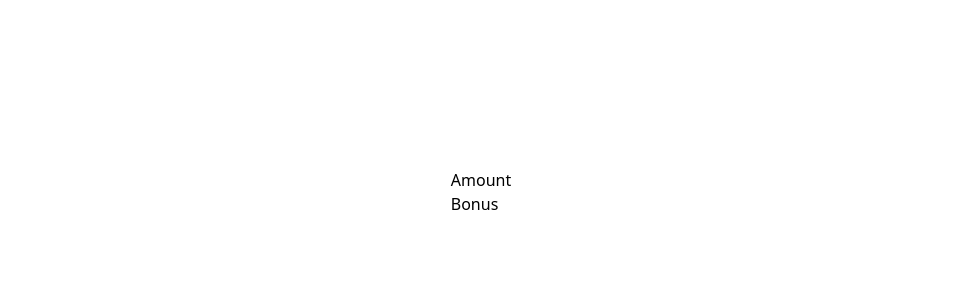
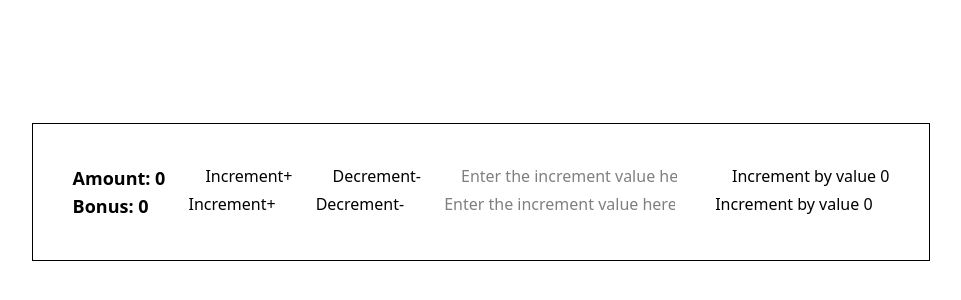
Before and after one commit to NischalPaliwal/Redux, a React (Vite) app in the folder react-with-redux/: page / in a window 1280 px wide. Shown: the part 208-508 px from the top of the page, without its empty margins (159-1120 px from the left). Built offline with nearby package versions, Linux system fonts and the light colour scheme.

Commit message:
feat: enhance Amount and Bonus components with increment/decrement functionality and input for custom increment value

```diff
--- a/react-with-redux/src/App.jsx
+++ b/react-with-redux/src/App.jsx
@@ -5,7 +5,7 @@ function App() {
 
   return (
     <div className="min-h-screen flex justify-center items-center">
-      <div className=''>
+      <div className='flex-col justify-center items-center border p-10'>
       <Amount />
       <Bonus />
       </div>
--- a/react-with-redux/src/components/Amount.jsx
+++ b/react-with-redux/src/components/Amount.jsx
@@ -1,8 +1,17 @@
 import React from 'react'
 
 const Amount = () => {
+  const [amount, setAmount] = React.useState(0);
+  const [incValue, setIncValue] = React.useState(0);
+
   return (
-    <div>Amount</div>
+    <div className='flex gap-10'>
+      <div className='font-bold text-lg'>Amount: {amount}</div>
+      <div><button onClick={() => setAmount(amount => amount + 1)}>Increment+</button></div>
+      <div><button onClick={() => setAmount(amount => amount - 1)}>Decrement-</button></div>
+      <div><input type='number' onChange={(e) => setIncValue(e.target.value)} placeholder='Enter the increment value here' /></div>
+      <div><button onClick={() => setAmount(amount => amount + Number(incValue))}>Increment by value {incValue}</button></div>
+    </div>
   )
 }
 
--- a/react-with-redux/src/components/Bonus.jsx
+++ b/react-with-redux/src/components/Bonus.jsx
@@ -1,8 +1,17 @@
 import React from 'react'
 
 const Bonus = () => {
+  const [bonus, setBonus] = React.useState(0);
+  const [incValue, setIncValue] = React.useState(0);
+
   return (
-    <div>Bonus</div>
+    <div className='flex gap-10'>
+      <div className='font-bold text-lg'>Bonus: {bonus}</div>
+      <div><button onClick={() => setBonus(bonus => bonus + 1)}>Increment+</button></div>
+      <div><button onClick={() => setBonus(bonus => bonus - 1)}>Decrement-</button></div>
+      <div><input onChange={(e) => setIncValue(e.target.value)} placeholder='Enter the increment value here' /></div>
+      <div><button onClick={() => setBonus(bonus => bonus + Number(incValue))}>Increment by value {incValue}</button></div>
+    </div>
   )
 }
 
```
